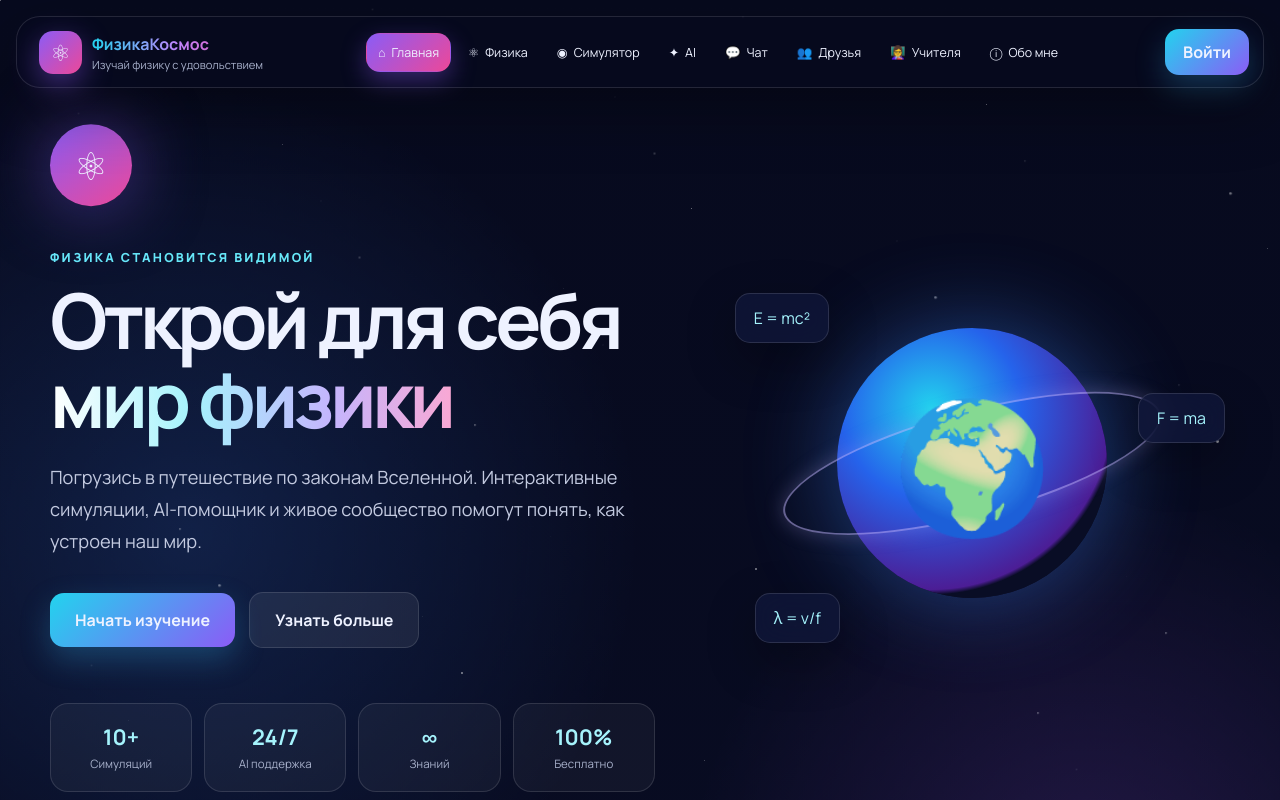
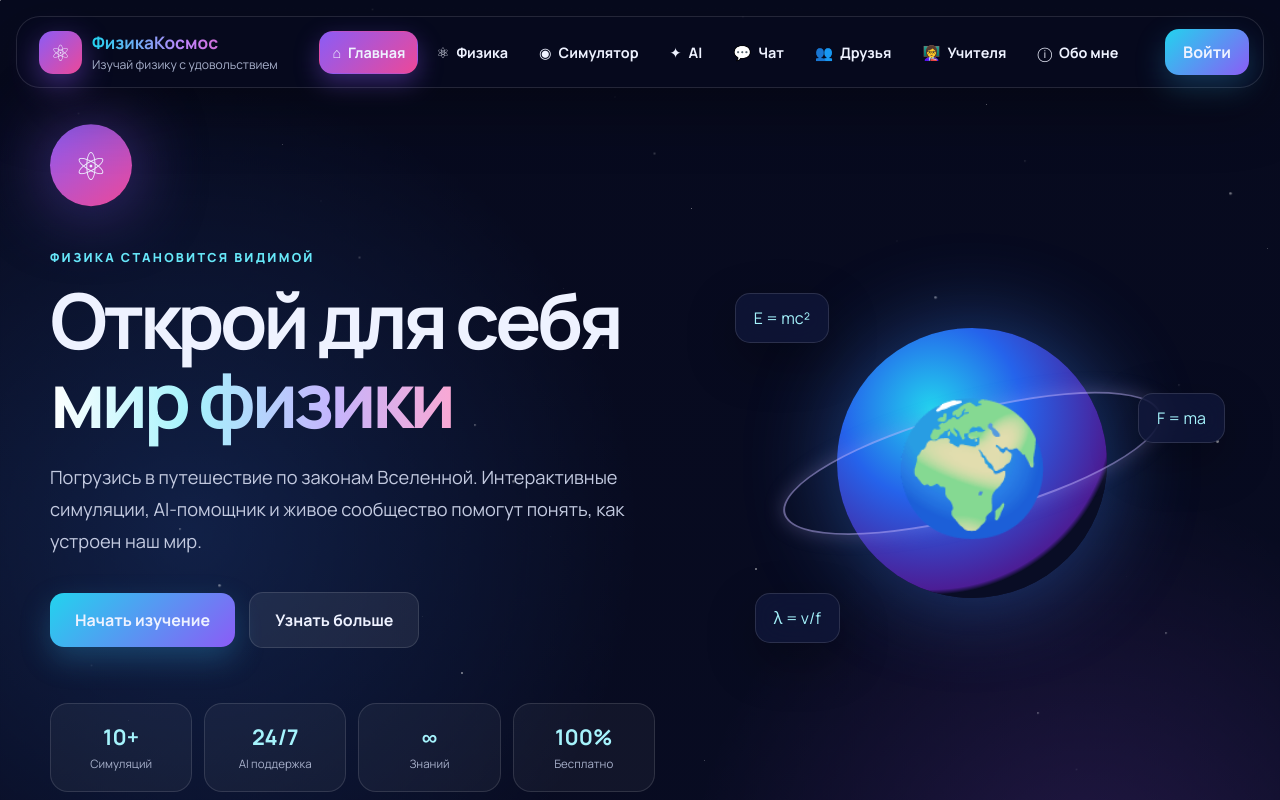
Before and after one commit to diana-radchenko/physics-cosmos, a React (Vite) app: page / in a window 1280 px wide. Shown: the top 800 px of the page. Built offline with nearby package versions, Linux system fonts and the light colour scheme.

Commit message:
style: improve header navigation readability

```diff
--- a/src/styles.css
+++ b/src/styles.css
@@ -63,14 +63,14 @@ p { line-height: 1.75; }
 
 .brand { display: flex; align-items: center; gap: 10px; border: 0; background: transparent; cursor: pointer; padding: 0 8px; min-width: 205px; text-align: left; }
 .brand-mark { display: grid; place-items: center; width: 43px; height: 43px; border-radius: 14px; font-size: 1.4rem; background: linear-gradient(135deg, var(--purple), var(--pink)); box-shadow: 0 10px 30px rgba(139, 92, 246, .45); }
-.brand strong { display: block; font-size: 1rem; background: linear-gradient(90deg, var(--cyan), #c084fc, var(--pink)); -webkit-background-clip: text; color: transparent; }
-.brand small, .chat-title small { display: block; margin-top: 2px; color: var(--muted); font-size: .7rem; }
+.brand strong { display: block; font-size: 1.08rem; background: linear-gradient(90deg, var(--cyan), #c084fc, var(--pink)); -webkit-background-clip: text; color: transparent; }
+.brand small, .chat-title small { display: block; margin-top: 2px; color: var(--muted); font-size: .76rem; }
 .main-nav { display: flex; align-items: center; justify-content: center; gap: 5px; flex: 1; }
-.nav-button { display: flex; align-items: center; gap: 6px; border: 1px solid transparent; background: transparent; border-radius: 14px; padding: 10px 11px; font-size: .78rem; cursor: pointer; transition: .2s; white-space: nowrap; }
+.nav-button { display: flex; align-items: center; gap: 7px; border: 1px solid transparent; background: transparent; border-radius: 14px; padding: 11px 12px; font-size: .9rem; font-weight: 700; cursor: pointer; transition: .2s; white-space: nowrap; }
 .nav-button:hover { background: rgba(255, 255, 255, .07); }
 .nav-button.active { background: linear-gradient(135deg, var(--purple), var(--pink)); box-shadow: 0 9px 24px rgba(139, 92, 246, .36); }
 .profile-actions { display: flex; gap: 8px; align-items: center; }
-.user-chip { padding: 10px 13px; border-radius: 13px; background: linear-gradient(135deg, rgba(34, 211, 238, .25), rgba(139, 92, 246, .32)); font-size: .78rem; }
+.user-chip { padding: 10px 13px; border-radius: 13px; background: linear-gradient(135deg, rgba(34, 211, 238, .25), rgba(139, 92, 246, .32)); font-size: .88rem; font-weight: 700; }
 
 .primary-button, .ghost-button, .secondary-button {
   border: 0;
@@ -439,7 +439,7 @@ input[type="range"] { display: block; width: 100%; margin-top: 8px; accent-color
   .brand small { display: none; }
   .brand strong { font-size: .86rem; }
   .brand-mark { width: 38px; height: 38px; }
-  .nav-button { padding: 8px 9px; font-size: .7rem; }
+  .nav-button { padding: 9px 10px; font-size: .79rem; }
   .user-chip { display: none; }
   .feature-grid, .team-grid, .quiz-options, .tips-grid { grid-template-columns: 1fr; }
   .home-showcase { width: calc(100% - 28px); }
```
